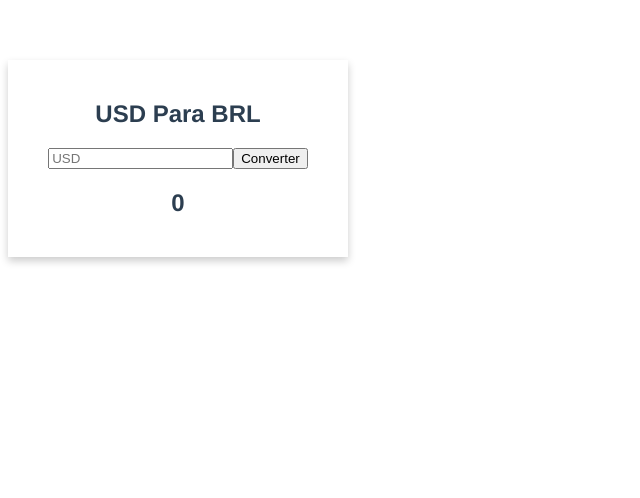
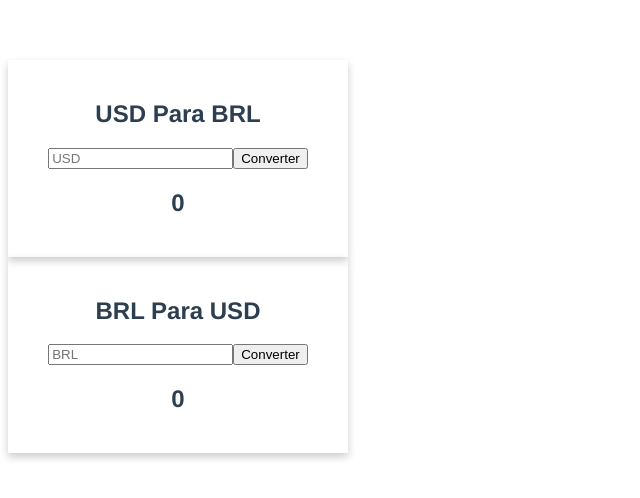
Before and after one commit to Pablo-Belusso/Conversor_Moedas__VUE, a Vue app: page / in a window 1280 px wide. Shown: the top 498 px of the page, without its empty margins (0-640 px from the left). Built offline with nearby package versions, Linux system fonts and the light colour scheme.

Commit message:
Commit 32

```diff
--- a/src/App.vue
+++ b/src/App.vue
@@ -2,6 +2,7 @@
   <!-- eslint-disable vue/multi-word-component-names -->
   <div id="app">
    <Conversor moeda-a="USD" moeda-b="BRL"/>
+   <Conversor moeda-a="BRL" moeda-b="USD"/>
   </div>
   <!-- eslint-enable vue/multi-word-component-names -->
 </template>
```
